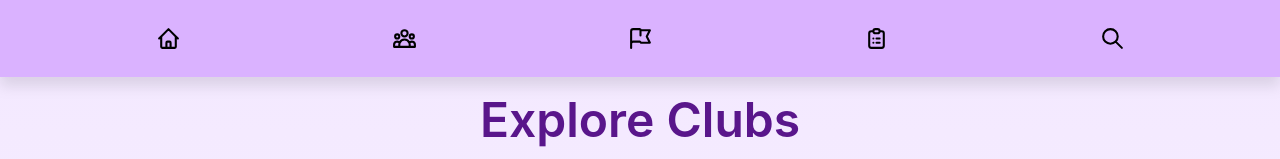
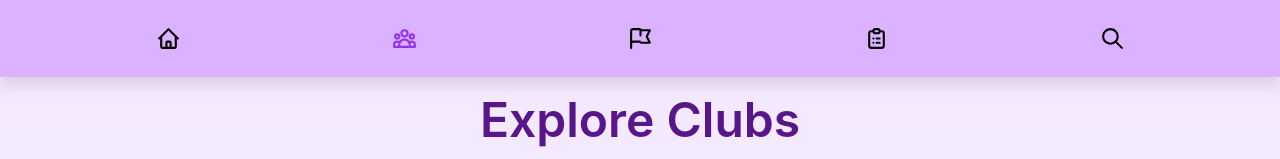
Before and after one commit to jadentoon/Premier-League-Stat-Viewer, a React (Vite) app in the folder Front-End/Premier League Stat Viewer/: page /clubs in a window 1280 px wide. Shown: the top 159 px of the page. Built offline with nearby package versions, Linux system fonts and the light colour scheme.

Commit message:
Added navbar highlighting for current page

```diff
--- a/Front-End/Premier League Stat Viewer/src/Components/Navbar/Navbar.jsx
+++ b/Front-End/Premier League Stat Viewer/src/Components/Navbar/Navbar.jsx
@@ -1,37 +1,45 @@
 import { useState } from "react";
 import {HiMenuAlt3, HiOutlineX, HiOutlineUserGroup, HiOutlineHome, HiOutlineClipboardList , HiOutlineSearch, HiOutlineFlag} from "react-icons/hi";
-import { Link } from "react-router-dom";
+import { Link, useLocation } from "react-router-dom";
 
 function Navbar(){
 
     const navItems = [
-        {label: "Home", icon: <HiOutlineHome size="25"/>, route: "/"},
-        {label: "Clubs", icon: <HiOutlineUserGroup size="25"/>, route: "/clubs"},
-        {label: "Nationalities", icon: <HiOutlineFlag size="25"/>, route: "/nationality"},
-        {label: "Position", icon: <HiOutlineClipboardList  size="25"/>, route: "/position"},
-        {label: "Search", icon: <HiOutlineSearch size="25"/>, route: "/search"},
+        {label: "Home", icon: HiOutlineHome, route: "/"},
+        {label: "Clubs", icon: HiOutlineUserGroup, route: "/clubs"},
+        {label: "Nationalities", icon: HiOutlineFlag, route: "/nationality"},
+        {label: "Position", icon: HiOutlineClipboardList, route: "/position"},
+        {label: "Search", icon: HiOutlineSearch, route: "/search"},
     ]
 
     const [nav, setNav] = useState(false)
     const handleNav = () => setNav((prev) => !prev)
     const [hover, setHover] = useState(null);
 
+    const location = useLocation();
+
     return(
         <>
             <div className='flex justify-between items-center w-full py-[10px] px-[10%] fixed gap-12 bg-purple-300 drop-shadow-xl z-50'>
                 <ul className='hidden md:flex w-full justify-between'>
-                    {navItems.map((item, index) => (
+                    {navItems.map((item, index) => {
+                        const Icon = item.icon
+                        const isActive = location.pathname === item.route;
+                        return (
                             <li
                             key={item.label}
-                        className="p-4 cursor-pointer text-md w-20 flex justify-center"
+                            className={`p-4 cursor-pointer text-md w-20 flex justify-center `}
                             onMouseEnter={() => setHover(index)}
                             onMouseLeave={() => setHover(null)}
                             >
                                 <Link to={item.route}>
-                                {hover === index ? item.label :item.icon}
+                                    {hover === index ?
+                                     item.label :
+                                     <Icon size={25} color={isActive ? "#9333EA" : "black"}/>}
                                 </Link>
                             </li>
-                    ))}
+                        )
+                    })}
                 </ul>
                 <div onClick={handleNav} className='block md:hidden cursor-pointer px-[100%]'>
                     {nav ? <HiOutlineX size={20}/> : <HiMenuAlt3 size={20}/>}
@@ -49,16 +57,19 @@ function Navbar(){
                 nav ? 'translate-x-0' : '-translate-x-full'
             }`}>
                 <ul className='uppercase p-4 mt-12 space-y-12'>
-                    {navItems.map((item) => (
+                    {navItems.map((item) => {
+                        const Icon = item.icon;
+                        return (
                             <li
                             key={item.label}
                             className='flex items-center gap-3 p-4 border-b border-gray-600 hover:bg-purple-400 cursor-pointer transition-colors duration-300'>
-                            {item.icon}
+                                <Icon size={25}/>
                                 <Link to={item.route}>
                                     {item.label}
                                 </Link>
                             </li>
-                    ))}
+                        )
+                    })}
                 </ul>
             </div>
         </>
```
Lines whose indentation alone changed are shown as unchanged.
